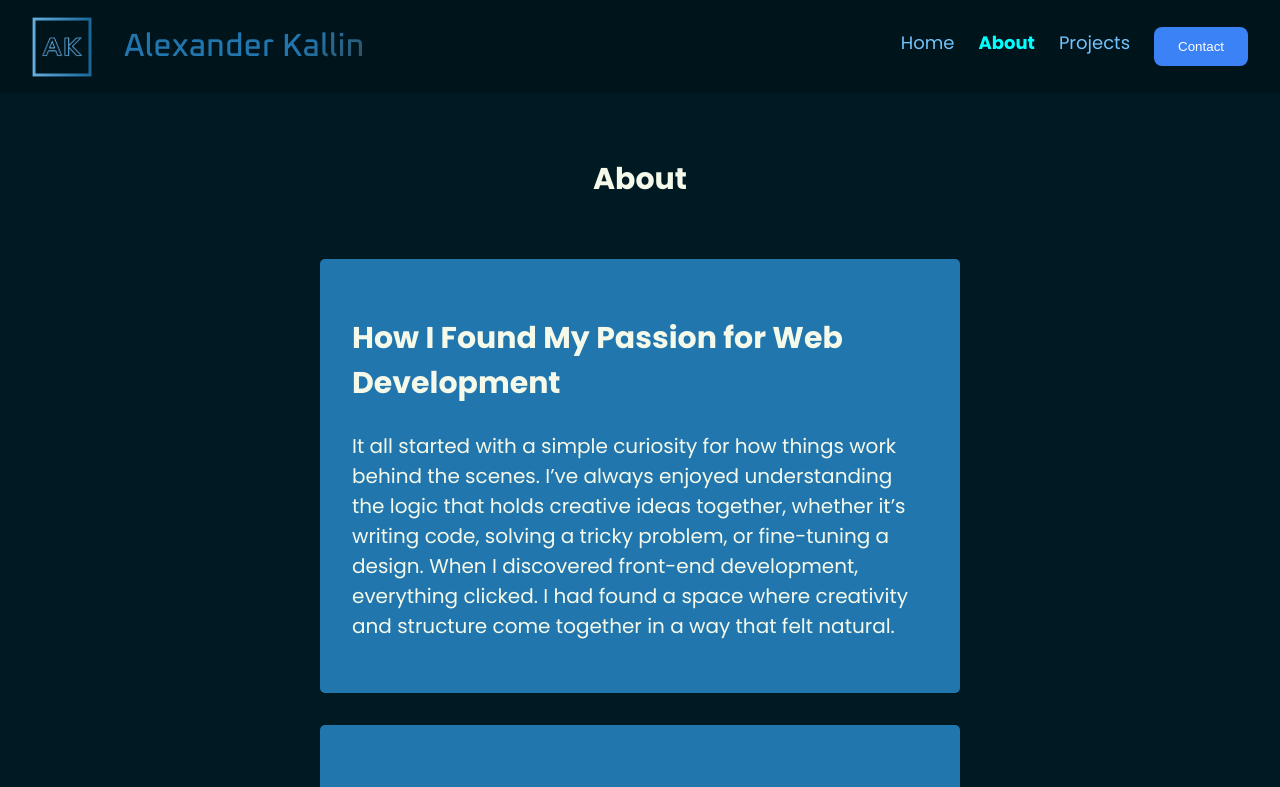
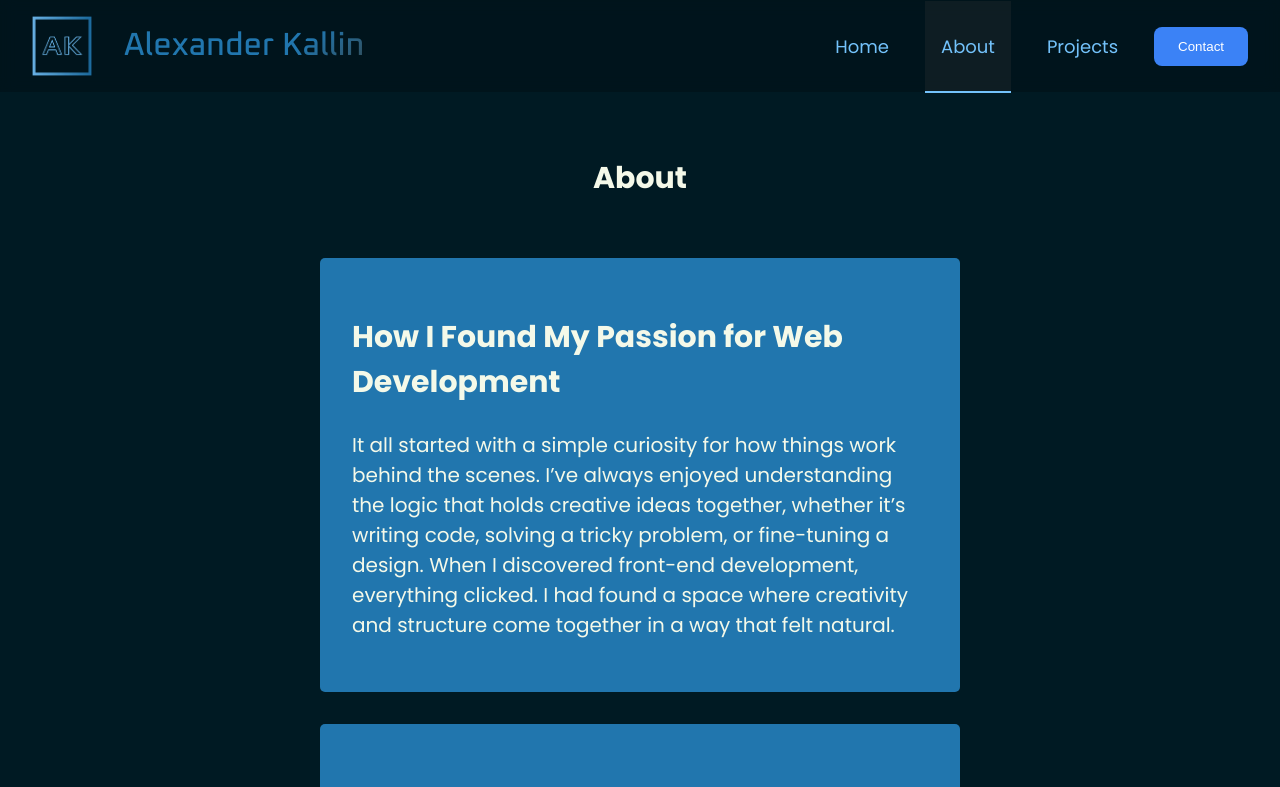
Before and after one commit to ghidra-codes/ak-portfolio, a React (Vite) app: page /about in a window 1280 px wide. Shown: the top 787 px of the page. Built offline with nearby package versions, Linux system fonts and the light colour scheme.

Commit message:
worked on styling for the navbar list items

```diff
--- a/src/components/NavBar.tsx
+++ b/src/components/NavBar.tsx
@@ -3,7 +3,8 @@ import HamburgerMenu from "./HamburgerMenu";
 import NavBarLinks from "./NavBarLinks";
 
 export default function NavBar() {
-	const isSmallScreen = useMediaQuery("(max-width: 800px)");
+	const isSmallScreen = useMediaQuery("(max-width: 920px)");
+
 	return (
 		<nav className="navbar">
 			<div className="brand">
--- a/src/components/NavBarLinks.tsx
+++ b/src/components/NavBarLinks.tsx
@@ -1,5 +1,4 @@
 import { motion } from "framer-motion";
-import { useMemo } from "react";
 import { Link } from "react-router-dom";
 import useMediaQuery from "../hooks/useMediaQuery";
 import leftArrow from "@/assets/images/left-arrow.svg";
@@ -10,6 +9,8 @@ type NavBarLinksProps = {
 	onLinkClick?: () => void;
 	onContactClick?: () => void;
 };
+
+const SECTIONS = ["home", "about", "projects"] as const;
 
 const containerVariants = {
 	hidden: { opacity: 0 },
@@ -30,9 +31,8 @@ const itemVariants = {
 const NavBarLinks: React.FC<NavBarLinksProps> = ({ variant = "regular", onLinkClick }) => {
 	const activeSection = useActiveSection((state) => state.activeSection);
 
-	const sections = useMemo(() => ["home", "about", "projects"], []);
 	const isHamburger = variant === "hamburger";
-	const isSmallScreen = useMediaQuery("(max-width: 768px)");
+	const isSmallScreen = useMediaQuery("(max-width: 920px)");
 
 	const motionProps = isHamburger
 		? {
@@ -44,22 +44,23 @@ const NavBarLinks: React.FC<NavBarLinksProps> = ({ variant = "regular", onLinkCl
 		: {};
 
 	return (
-		<motion.ul className={isHamburger ? "navbar-links-hamburger" : "navbar-links"} {...motionProps}>
-			{sections.map((section) => {
-				const currentSection = activeSection === section;
+		<motion.ul className={isHamburger ? "navbar-links-hamburger-list" : "navbar-links-list"} {...motionProps}>
+			{SECTIONS.map((section) => {
+				const isActive = activeSection === section;
+				const path = section === "home" ? "/" : section;
 
 				return (
-					<motion.li key={section} variants={isHamburger ? itemVariants : undefined}>
-						<Link
-							to={section === "home" ? "/" : section}
-							onClick={onLinkClick}
-							className={currentSection ? "active" : ""}
-						>
-							{section.charAt(0).toUpperCase() + section.slice(1)}
+					<motion.li
+						key={section}
+						variants={isHamburger ? itemVariants : undefined}
+						className={`navbar-link-list-item ${isActive ? "active" : ""}`}
+					>
+						<Link to={path} onClick={onLinkClick} className={isActive ? "underline" : ""}>
+							{section}
 						</Link>
-						{isSmallScreen && currentSection && (
+						{isSmallScreen && isActive && (
 							<div className="left-arrow-wrapper">
-								<img src={leftArrow} alt="Left arrow highlighting current section" />
+								<img src={leftArrow} alt="Arrow pointing at current section" />
 							</div>
 						)}
 					</motion.li>
--- a/src/pages/AboutPage.tsx
+++ b/src/pages/AboutPage.tsx
@@ -5,21 +5,21 @@ import { useInView } from "react-intersection-observer";
 import { useActiveSection } from "../hooks/useActiveSection";
 
 export default function AboutPage() {
-	const { ref, inView } = useInView({ threshold: 0.3 });
+	const { ref: aboutContentRef, inView: aboutContentInView } = useInView({ threshold: 0.3 });
+	const { ref: techStackRef, inView: techStackInView } = useInView({ threshold: 0.2 });
+
 	const setActiveSection = useActiveSection((state) => state.setActiveSection);
 
 	useEffect(() => {
-		if (inView) {
-			setActiveSection("about");
-		}
-	}, [inView, setActiveSection]);
+		if (aboutContentInView || techStackInView) setActiveSection("about");
+	}, [aboutContentInView, techStackInView, setActiveSection]);
 
 	return (
-		<section ref={ref} id="about">
-			<div id="aboutContent">
+		<section id="about">
+			<div id="aboutContent" ref={aboutContentRef}>
 				<AboutContent />
 			</div>
-			<div id="techStack">
+			<div id="techStack" ref={techStackRef}>
 				<TechStack />
 			</div>
 		</section>
--- a/src/styles/abstracts/_variables.scss
+++ b/src/styles/abstracts/_variables.scss
@@ -1,7 +1,7 @@
-$maya-blue: #73c2fbff;
-$honolulu-blue: #2176aeff;
-$rich-black: #001a23ff;
+$maya-blue: #73c2fb;
+$honolulu-blue: #2176ae;
+$rich-black: #001a23;
 $jet: #39393a;
 $bright-jet: #878789;
-$ivory: #f4f9e9ff;
-$blue-gray: #7b9eafff;
+$ivory: #f4f9e9;
+$blue-gray: #7b9eaf;
--- a/src/styles/base/_reset.scss
+++ b/src/styles/base/_reset.scss
@@ -2,10 +2,6 @@
 
 #root {
 	max-width: 100vw;
-}
-
-html {
-	scroll-behavior: smooth;
 }
 
 body {
--- a/src/styles/components/_navBarLinks.scss
+++ b/src/styles/components/_navBarLinks.scss
@@ -1,9 +1,17 @@
-.navbar-links {
+@use "../abstracts/variables" as *;
+
+.navbar-links-list,
+.navbar-links-hamburger-list {
 	display: flex;
-	gap: 1.5rem;
+	text-transform: capitalize;
+}
 
-	li {
-		list-style: none;
+.navbar-links-list {
+	gap: 1.25rem;
+	align-items: center;
+
+	.navbar-link-list-item {
+		padding: 1.9rem 1rem;
 
 		a {
 			font-size: 1.125rem;
@@ -14,27 +22,17 @@
 				color: #0077ff;
 			}
 		}
-
-		.active {
-			color: #00ffff;
-			font-weight: bold;
-		}
 	}
 }
 
-.navbar-links-hamburger {
-	display: flex;
+.navbar-links-hamburger-list {
 	flex-direction: column;
+	gap: 0.5rem;
 
-	li {
+	.navbar-link-list-item {
 		display: flex;
 		align-items: center;
 		gap: 0.5rem;
-
-		.active {
-			color: #00ffff;
-			font-weight: bold;
-		}
 
 		.left-arrow-wrapper {
 			display: flex;
@@ -42,6 +40,35 @@
 			align-items: center;
 			width: 2rem;
 		}
+	}
+}
+
+.navbar-link-list-item {
+	position: relative;
+	transition: background-color 0.3s ease-in-out;
+
+	&.active {
+		background-color: #39393a40;
+
+		&::after {
+			content: "";
+			position: absolute;
+			bottom: -2px;
+			left: 0;
+			width: 0%;
+			height: 2px;
+			background-color: $maya-blue;
+			animation: drawUnderline 0.4s ease forwards;
+		}
+	}
+}
+
+@keyframes drawUnderline {
+	from {
+		width: 0%;
+	}
+	to {
+		width: 100%;
 	}
 }
 
--- a/src/styles/components/_navbar.scss
+++ b/src/styles/components/_navbar.scss
@@ -11,6 +11,7 @@
 	position: sticky;
 	top: 0;
 	z-index: 10;
+	height: 5.75rem;
 
 	.brand {
 		display: flex;
```
